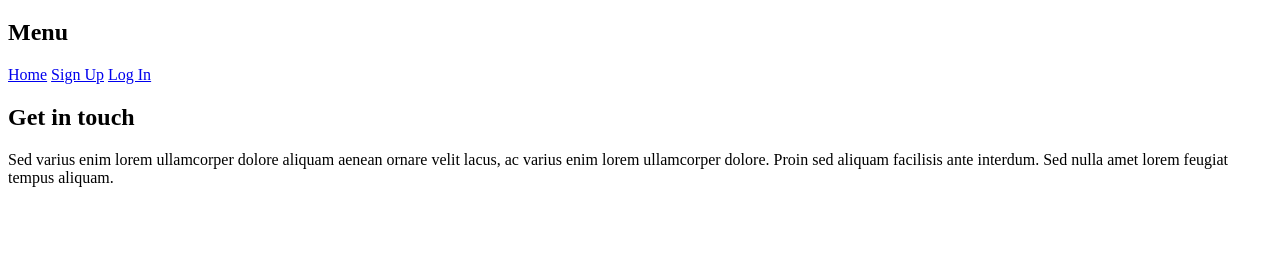
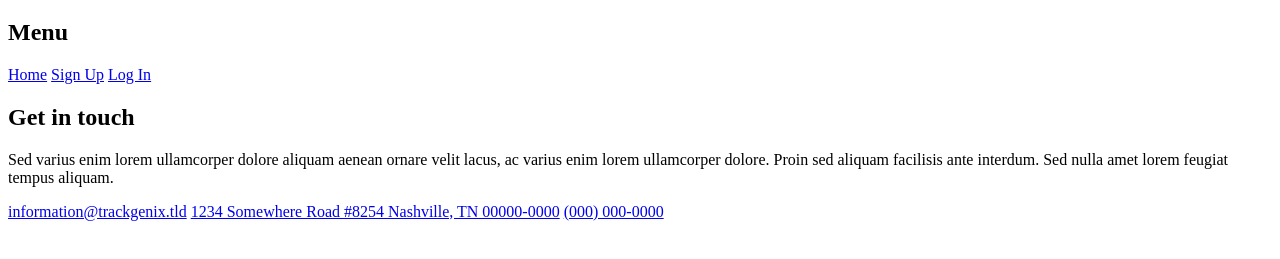
Before and after one commit to Johsua30/BaSP-M2022-Etapa-1, a plain HTML site: page Semana-01/index.html in a window 1280 px wide. Shown: the part 61-320 px from the top of the page. Drawn offline with Linux system fonts and the light colour scheme.

Commit message:
Advanced with sidebar and added comments

```diff
--- a/Semana-01/index.html
+++ b/Semana-01/index.html
@@ -9,7 +9,7 @@
             <h1>Trackgenix SA</h1>
         </header>
         <aside>
-            <!-- Add Search field, mail, address, phone number and images -->
+            <!-- Add Search field and mail, address, phone number images -->
             <h2>Menu</h2>
             <a href="#">Home</a>
             <a href="#">Sign Up</a>
@@ -20,6 +20,10 @@
                 ac varius enim lorem ullamcorper dolore. Proin sed aliquam facilisis ante interdum.
                 Sed nulla amet lorem feugiat tempus aliquam.
             </p>
+            <!-- Links will redirect to mail app, map app and telephone -->
+            <a href="#">information@trackgenix.tld</a>
+            <a href="#">1234 Somewhere Road #8254 Nashville, TN 00000-0000</a>
+            <a href="#">(000) 000-0000</a>
         </aside>
     </body>
 </html>
```
